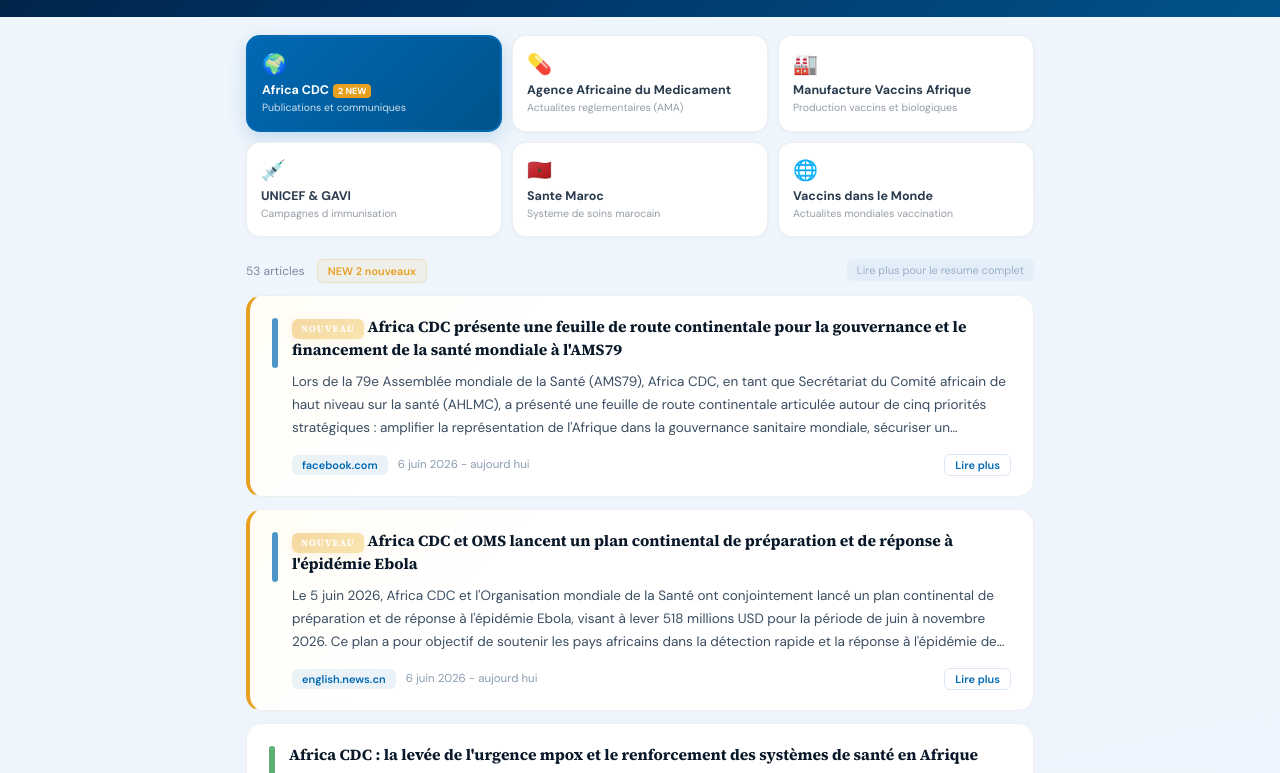
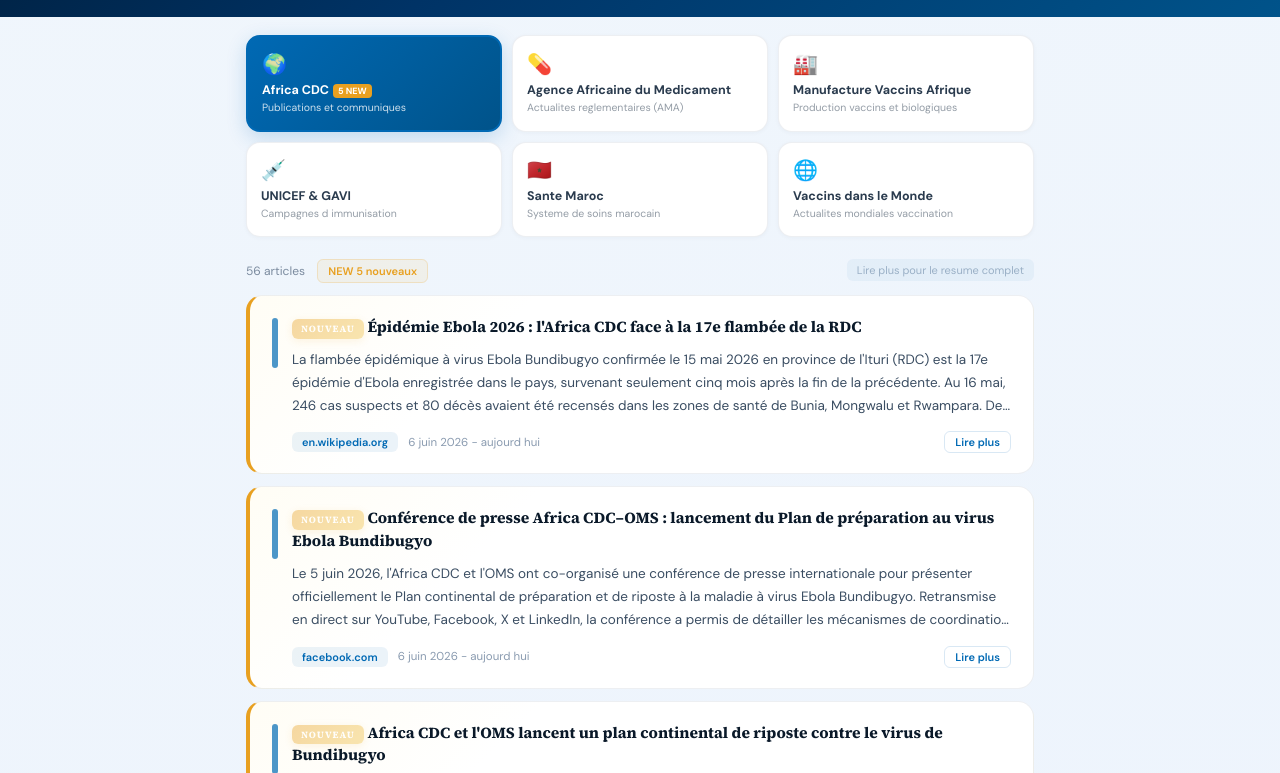
Before and after one commit to marcfunk-netizen/Marbio-news, a plain HTML site: page index.html in a window 1280 px wide. Shown: the part 166-939 px from the top of the page. Drawn offline with Linux system fonts and the light colour scheme.

Commit message:
📰 Marbio News — 06 June 2026

```diff
--- a/index.html
+++ b/index.html
@@ -112,6 +112,9 @@
 var isCustomSearch=false;
 var articlesData={
 "african-cdc":[
+{"title":"Épidémie Ebola 2026 : l'Africa CDC face à la 17e flambée de la RDC","url":"https://en.wikipedia.org/wiki/2026_Central_Africa_Ebola_epidemic","content":"La flambée épidémique à virus Ebola Bundibugyo confirmée le 15 mai 2026 en province de l'Ituri (RDC) est la 17e épidémie d'Ebola enregistrée dans le pays, survenant seulement cinq mois après la fin de la précédente. Au 16 mai, 246 cas suspects et 80 décès avaient été recensés dans les zones de santé de Bunia, Mongwalu et Rwampara. Des cas importés ont depuis été signalés à Kinshasa et à Kampala (Ouganda). L'OMS a classé l'événement comme urgence de santé publique de portée internationale le 17 mai. L'Africa CDC, en première ligne de la riposte continentale, coordonne avec les gouvernements africains et les partenaires internationaux la mobilisation des ressources humaines, logistiques et financières nécessaires pour contenir cette menace régionale.","date":"2026-06-06"},
+{"title":"Conférence de presse Africa CDC–OMS : lancement du Plan de préparation au virus Ebola Bundibugyo","url":"https://www.facebook.com/africacdc/posts/join-our-press-conference-co-hosted-by-africa-cdc-and-the-world-health-organizat/1404730171685353","content":"Le 5 juin 2026, l'Africa CDC et l'OMS ont co-organisé une conférence de presse internationale pour présenter officiellement le Plan continental de préparation et de riposte à la maladie à virus Ebola Bundibugyo. Retransmise en direct sur YouTube, Facebook, X et LinkedIn, la conférence a permis de détailler les mécanismes de coordination transfrontalière prévus pour contenir la propagation du virus entre la RDC, l'Ouganda et les pays voisins. L'événement s'inscrit dans le cadre du renforcement de la souveraineté sanitaire africaine portée par l'Africa CDC, qui pilote la réponse continentale à cette urgence de santé publique de portée internationale déclarée par l'OMS le 17 mai 2026.","date":"2026-06-06"},
+{"title":"Africa CDC et l'OMS lancent un plan continental de riposte contre le virus de Bundibugyo","url":"https://www.upi.com/Top_News/World-News/2026/06/05/congo-ebola-outbreak-who-battle-plan/3751780709509","content":"L'Africa CDC et l'Organisation mondiale de la Santé (OMS) ont annoncé vendredi 5 juin 2026 un plan conjoint de préparation et de riposte continentale face à l'épidémie de maladie à virus Bundibugyo (MVB), une fièvre hémorragique mortelle qui sévit actuellement en République démocratique du Congo (RDC) et en Ouganda. Ce cadre stratégique coordonne la préparation, la vigilance et la réponse de l'ensemble des États membres de l'Union africaine face à cette menace de sécurité sanitaire mondiale. La conférence de presse conjointe, diffusée en direct sur plusieurs plateformes, a réuni des professionnels de santé, des décideurs politiques et des journalistes du continent et au-delà.","date":"2026-06-06"},
 {"title":"Africa CDC présente une feuille de route continentale pour la gouvernance et le financement de la santé mondiale à l'AMS79","url":"https://www.facebook.com/africacdc/videos/live-africa-cdc-who-press-briefing-bundibugyo-virus-disease-continental-prepared/1255649539979975","content":"Lors de la 79e Assemblée mondiale de la Santé (AMS79), Africa CDC, en tant que Secrétariat du Comité africain de haut niveau sur la santé (AHLMC), a présenté une feuille de route continentale articulée autour de cinq priorités stratégiques : amplifier la représentation de l'Afrique dans la gouvernance sanitaire mondiale, sécuriser un financement durable de la santé, renforcer la fabrication régionale de produits de santé, consolider des systèmes de soins de santé primaires résilients à travers l'Afrique, et promouvoir la souveraineté des données. Ces discussions ont mis en lumière la puissance d'un leadership africain coordonné, avec l'objectif qu'une Afrique parle d'une seule voix pour façonner l'avenir de la santé mondiale.","date":"2026-06-06"},
 {"title":"Africa CDC et OMS lancent un plan continental de préparation et de réponse à l'épidémie Ebola","url":"https://english.news.cn/africa/20260605/a292493e9c044e7f90581ffcd79646c5/c.html","content":"Le 5 juin 2026, Africa CDC et l'Organisation mondiale de la Santé ont conjointement lancé un plan continental de préparation et de réponse à l'épidémie Ebola, visant à lever 518 millions USD pour la période de juin à novembre 2026. Ce plan a pour objectif de soutenir les pays africains dans la détection rapide et la réponse à l'épidémie de maladie à virus Ebola de souche Bundibugyo affectant la RDC et l'Ouganda. Le Directeur général d'Africa CDC, Jean Kaseya, a déclaré que ce plan offre au continent « une voie claire pour agir avec rapidité et unité afin de sauver des vies ». Le Directeur général de l'OMS, Tedros Adhanom Ghebreyesus, a de son côté insisté sur le besoin urgent d'une collaboration renforcée entre les pays touchés, les partenaires continentaux et internationaux.","date":"2026-06-06"},
 {"title":"Africa CDC : la levée de l'urgence mpox et le renforcement des systèmes de santé en Afrique","url":"https://africacdc.org/wp-content/uploads/2026/01/Weekly-Bulletin-25-Jan-2026-ENG.pdf","content":"Selon le bulletin hebdomadaire d'Africa CDC de janvier 2026, la fin de l'urgence mpox a été déclarée après plus de 161 000 cas suspects et 37 000 cas confirmés en RDC, grâce à un effort national soutenu par un leadership politique fort et un engagement communautaire profond. Dr Jean Kaseya a souligné le rôle croissant de l'Afrique dans le leadership technologique mondial, notamment après sa visite à l'Institut éthiopien d'intelligence artificielle à Addis-Abeba. Il a également mis en avant l'importance de la coordination des systèmes de santé de l'Union africaine lors d'échanges avec le président angolais João Lourenço, président du Comité des chefs d'État d'Africa CDC. Dr Kaseya a aussi participé à la finale de la Coupe d'Afrique des Nations 2026 au Maroc, soulignant le lien entre sport, santé et résilience continentale.","date":"2026-06-05"},
```
